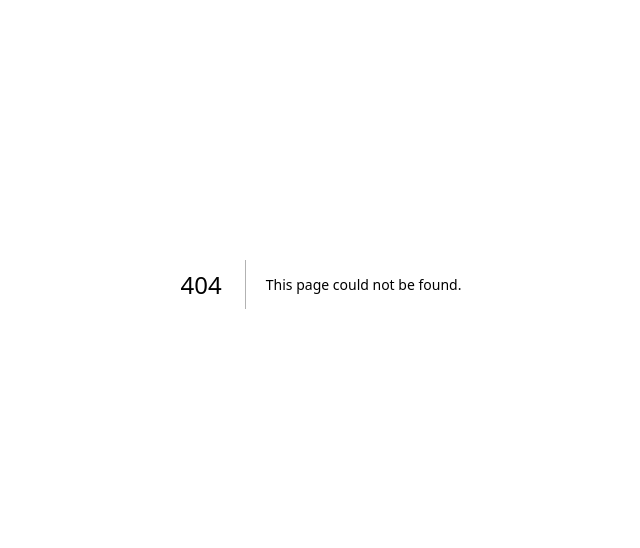
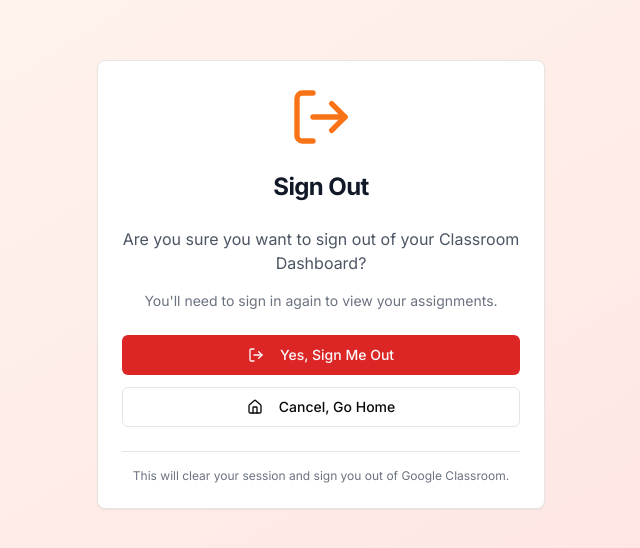
Before and after one commit to junaidjmomin/classroom, a Next.js app: page /auth/logout in a window 1280 px wide. Before the commit this address had no page. Shown: the part 116-664 px from the top of the page, without its empty margins (319-959 px from the left). Built offline with nearby package versions, Linux system fonts and the light colour scheme; no server answers; sample sign-in values are in the browser's storage.

Commit message:
Create page.tsx

```diff
--- /dev/null
+++ b/app/auth/logout/page.tsx
@@ -0,0 +1,177 @@
+"use client"
+
+import { useEffect, useState } from 'react'
+import { signOut, useSession } from 'next-auth/react'
+import { Button } from "@/components/ui/button"
+import { Card, CardContent, CardHeader, CardTitle } from "@/components/ui/card"
+import { LogOut, Home, CheckCircle, Loader2, AlertCircle } from "lucide-react"
+import Link from 'next/link'
+import { useRouter } from 'next/navigation'
+
+export default function LogoutPage() {
+  const { status } = useSession()
+  const router = useRouter()
+  const [isLoggingOut, setIsLoggingOut] = useState(false)
+  const [logoutComplete, setLogoutComplete] = useState(false)
+  const [error, setError] = useState<string | null>(null)
+
+  const handleLogout = async () => {
+    setIsLoggingOut(true)
+    setError(null)
+
+    try {
+      await signOut({
+        redirect: false,
+        callbackUrl: '/'
+      })
+      setLogoutComplete(true)
+
+      // Optional: Clear any additional local storage or session data
+      if (typeof window !== 'undefined') {
+        localStorage.clear()
+        sessionStorage.clear()
+      }
+
+      // Redirect after a brief delay to show success message
+      setTimeout(() => {
+        router.push('/')
+      }, 2000)
+
+    } catch (error) {
+      console.error('Logout error:', error)
+      setError('Failed to log out. Please try again.')
+      setIsLoggingOut(false)
+    }
+  }
+
+  // Auto-redirect if user is not authenticated
+  useEffect(() => {
+    if (status === 'unauthenticated') {
+      router.push('/')
+    }
+  }, [status, router])
+
+  if (status === 'loading') {
+    return (
+      <div className="min-h-screen bg-gradient-to-br from-gray-50 to-blue-100 flex items-center justify-center">
+        <div className="text-center">
+          <Loader2 className="h-8 w-8 animate-spin text-blue-600 mx-auto mb-4" />
+          <p className="text-gray-600">Loading...</p>
+        </div>
+      </div>
+    )
+  }
+
+  if (status === 'unauthenticated') {
+    return (
+      <div className="min-h-screen bg-gradient-to-br from-gray-50 to-blue-100 flex items-center justify-center p-4">
+        <Card className="w-full max-w-md">
+          <CardHeader className="text-center">
+            <CheckCircle className="h-16 w-16 text-green-500 mx-auto mb-4" />
+            <CardTitle className="text-2xl font-bold text-gray-900">
+              Already Logged Out
+            </CardTitle>
+          </CardHeader>
+          <CardContent className="text-center space-y-4">
+            <p className="text-gray-600">
+              You are not currently signed in.
+            </p>
+            <Button asChild className="w-full">
+              <Link href="/">
+                <Home className="h-4 w-4 mr-2" />
+                Go Home
+              </Link>
+            </Button>
+          </CardContent>
+        </Card>
+      </div>
+    )
+  }
+
+  if (logoutComplete) {
+    return (
+      <div className="min-h-screen bg-gradient-to-br from-green-50 to-blue-100 flex items-center justify-center p-4">
+        <Card className="w-full max-w-md">
+          <CardHeader className="text-center">
+            <CheckCircle className="h-16 w-16 text-green-500 mx-auto mb-4" />
+            <CardTitle className="text-2xl font-bold text-gray-900">
+              Successfully Logged Out
+            </CardTitle>
+          </CardHeader>
+          <CardContent className="text-center space-y-4">
+            <p className="text-gray-600">
+              You have been signed out successfully. Redirecting you to the home page...
+            </p>
+            <div className="flex justify-center">
+              <Loader2 className="h-5 w-5 animate-spin text-blue-600" />
+            </div>
+          </CardContent>
+        </Card>
+      </div>
+    )
+  }
+
+  return (
+    <div className="min-h-screen bg-gradient-to-br from-orange-50 to-red-100 flex items-center justify-center p-4">
+      <Card className="w-full max-w-md">
+        <CardHeader className="text-center">
+          <LogOut className="h-16 w-16 text-orange-500 mx-auto mb-4" />
+          <CardTitle className="text-2xl font-bold text-gray-900">
+            Sign Out
+          </CardTitle>
+        </CardHeader>
+
+        <CardContent className="space-y-6">
+          <div className="text-center">
+            <p className="text-gray-600 mb-4">
+              Are you sure you want to sign out of your Classroom Dashboard?
+            </p>
+            <p className="text-sm text-gray-500">
+              You'll need to sign in again to view your assignments.
+            </p>
+          </div>
+
+          {error && (
+            <div className="bg-red-50 border border-red-200 rounded-lg p-3 flex items-center space-x-2">
+              <AlertCircle className="h-5 w-5 text-red-500 flex-shrink-0" />
+              <p className="text-red-700 text-sm">{error}</p>
+            </div>
+          )}
+
+          <div className="space-y-3">
+            <Button
+              onClick={handleLogout}
+              disabled={isLoggingOut}
+              className="w-full bg-red-600 hover:bg-red-700"
+            >
+              {isLoggingOut ? (
+                <>
+                  <Loader2 className="h-4 w-4 mr-2 animate-spin" />
+                  Signing Out...
+                </>
+              ) : (
+                <>
+                  <LogOut className="h-4 w-4 mr-2" />
+                  Yes, Sign Me Out
+                </>
+              )}
+            </Button>
+
+            <Button asChild variant="outline" className="w-full">
+              <Link href="/">
+                <Home className="h-4 w-4 mr-2" />
+                Cancel, Go Home
+              </Link>
+            </Button>
+          </div>
+
+          <div className="text-center pt-4 border-t">
+            <p className="text-xs text-gray-500">
+              This will clear your session and sign you out of Google Classroom.
+            </p>
+          </div>
+        </CardContent>
+      </Card>
+    </div>
+  )
+}
```
